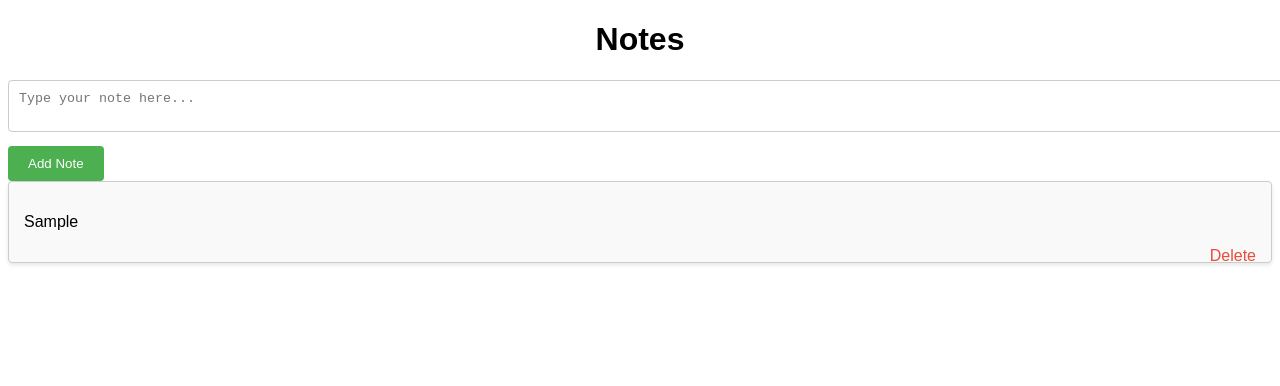
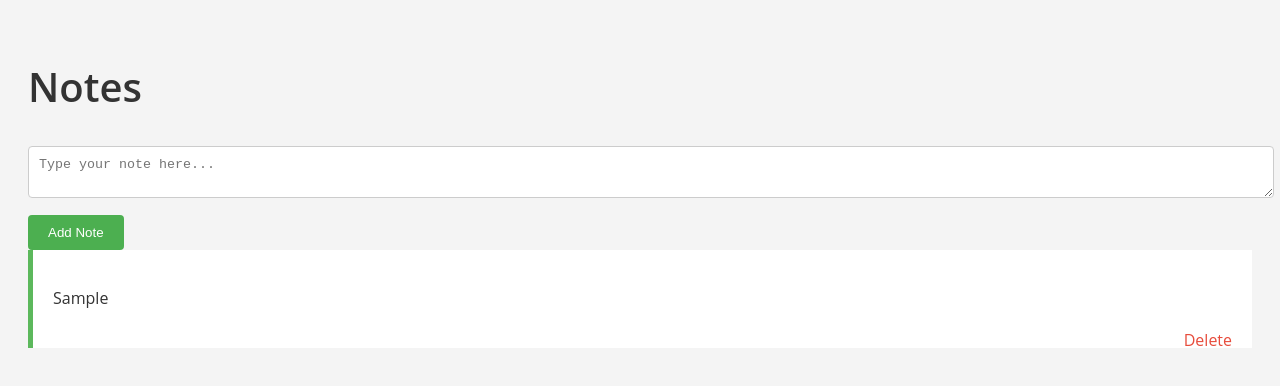
Before and after one commit to lukeponga-dev/Notes, a plain HTML site: page Index.html in a window 1280 px wide. Both pictures are taken after typing "Sample" into the empty fields and a click on the button "Add Note". Drawn offline with Linux system fonts and the light colour scheme.

Commit message:
chore: Remove unnecessary files and update Index.html

```diff
--- a/Index.html
+++ b/Index.html
@@ -7,29 +7,44 @@
     <style>
         /* Your CSS styles */
         body {
-            font-family: Arial, sans-serif;
+            font-family: 'Open Sans', Arial, sans-serif;
+            line-height: 1.6;
+            color: #333;
+            background: #f4f4f4;
+            padding: 20px;
+        }
+
+        h1, h2, h3 {
+            font-weight: 600;
         }
 
         h1 {
-            text-align: center;
+            font-size: 2.5em;
+        }
+
+        h2 {
+            font-size: 2em;
+        }
+
+        h3 {
+            font-size: 1.5em;
         }
 
         .note {
-            background: #f9f9f9;
-            border: 1px solid #ccc;
-            margin-bottom: 10px;
-            padding: 15px;
-            border-radius: 4px;
-            box-shadow: 0 2px 4px rgba(0, 0, 0, 0.1);
+            background: #fff;
+            border-left: 5px solid #5cb85c;
+            margin-bottom: 15px;
+            padding: 20px;
+            border-radius: 0;
+            box-shadow: none;
         }
 
         .note ul {
-            padding-left: 20px;
-            margin-top: 5px;
+            padding-left: 40px;
         }
 
         .note li {
-            margin-bottom: 5px;
+            margin-bottom: 10px;
         }
 
         .delete-btn {
@@ -71,7 +86,6 @@
         function addNote() {
             var noteText = document.getElementById('noteInput').value;
             if (noteText.trim() === '') return; // Prevent adding empty notes
-            document.getElementById('noteInput').value = ''; // Clear the input after adding
             // Save the note to localStorage
             var notesArray = JSON.parse(localStorage.getItem('notes')) || [];
             notesArray.push(noteText);
@@ -81,7 +95,6 @@
             document.getElementById('noteInput').value = '';
             displayNotes();
         }
-
 
         function removeNote(element) {
             // Find the index of the note to be removed
@@ -95,13 +108,11 @@
             displayNotes();
         }
 
-
-         function displayNotes() {
+        function displayNotes(notesArray = JSON.parse(localStorage.getItem('notes')) || []) {
             var notesContainer = document.getElementById('notesContainer');
             notesContainer.innerHTML = ''; // Clear existing notes
 
-              // Retrieve notes from localStorage and display them
-              var notesArray = JSON.parse(localStorage.getItem('notes')) || [];
+            // Display notes
             notesArray.forEach(function(noteText) {
                 var noteDiv = document.createElement('div');
                 noteDiv.classList.add('note');
@@ -112,10 +123,9 @@
         }
 
         function formatNote(noteText) {
-            // Split the note into lines
+            // Format note text here
             var lines = noteText.split('\n');
             var formattedLines = lines.map(function (line) {
-                // Determine the formatting based on the line prefix
                 if (line.startsWith('###')) {
                     return '<h3>' + line.substring(3).trim() + '</h3>';
                 } else if (line.startsWith('##')) {
@@ -124,37 +134,31 @@
                     return '<h1>' + line.substring(1).trim() + '</h1>';
                 } else if (line.startsWith('-')) {
                     return '<li>' + line.substring(1).trim() + '</li>'; // List item
-                } else if (line.includes(',')) { // Check if the line is a table row
+                } else if (line.includes(',')) {
                     var cells = line.split(',').map(function (cell) {
-                        return '<td>' + cell.trim() + '</td>'; // Create table cells
+                        return '<td>' + cell.trim() + '</td>';
                     }).join('');
-                    return '<tr>' + cells + '</tr>'; // Create a table row
+                    return '<tr>' + cells + '</tr>';
                 } else {
                     return '<p>' + line + '</p>'; // Paragraph
                 }
             }).join('');
 
-            // Wrap table rows in <table> if they exist
             if (formattedLines.includes('<tr>')) {
                 formattedLines = '<table>' + formattedLines + '</table>';
             }
 
-            // Wrap list items in <ul> if they exist
             if (formattedLines.includes('<li>')) {
                 formattedLines = '<ul>' + formattedLines + '</ul>';
             }
-            // make text bald if user types **
+
             if (formattedLines.includes('**')) {
                 formattedLines = formattedLines.replace(/\*\*(.*?)\*\*/g, '<b>$1</b>');
             }
-            //make list if user types -
-            if (formattedLines.includes('-')) {
-                formattedLines = formattedLines.replace(/-(.*)/g, '<li>$1</li>');
-            }
+
             return formattedLines;
         }
 
-        // Call displayNotes when the page loads to show existing notes
         document.addEventListener('DOMContentLoaded', displayNotes);
 
     </script>
```
Also changed, not shown: package.json (deleted, +0 -17 lines), readme.md, 1 other file. Lines whose indentation alone changed are shown as unchanged.
